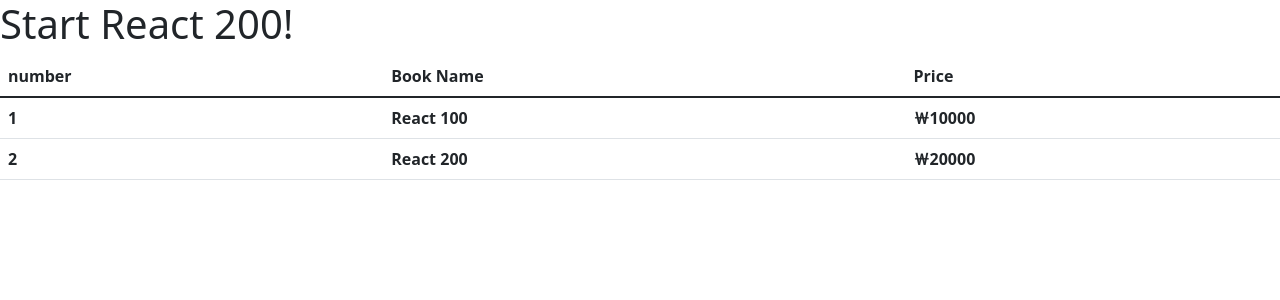
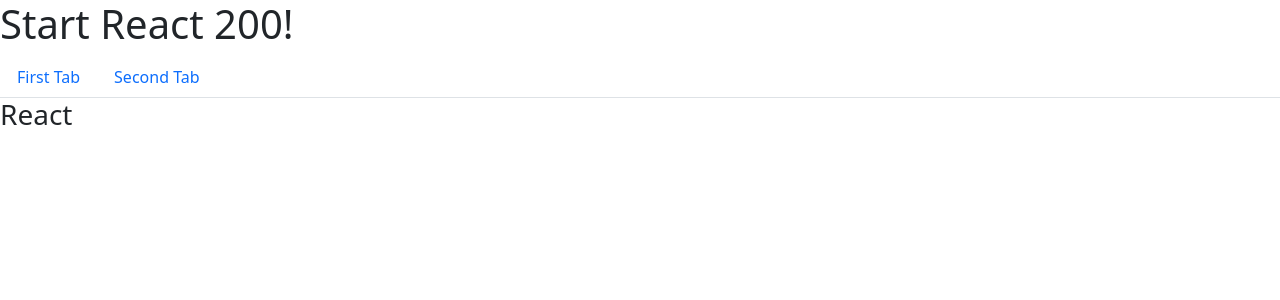
Before and after one commit to prsn-ts/react200, a React (Create React App) app: page / in a window 1280 px wide. Shown: the top 300 px of the page. Built offline with nearby package versions, Linux system fonts and the light colour scheme.

Commit message:
특정 영역마다 다른 내용을 보여주기 위한 reactstrap Tab 사용하기(초급 055)

```diff
--- a/src/App.js
+++ b/src/App.js
@@ -1,12 +1,12 @@
 import React from 'react';
-import ReactstrapTable from './R054_ReactstrapTable'
+import ReactstrapTab from './R055_ReactstrapTab'
 import 'bootstrap/dist/css/bootstrap.css'
 
 function App() {
   return (
     <div>
       <h1>Start React 200!</h1>
-      <ReactstrapTable/>
+      <ReactstrapTab/>
     </div>
   );
 }
--- /dev/null
+++ b/src/R055_ReactstrapTab.js
@@ -0,0 +1,34 @@
+import React, { Component } from 'react';
+import { TabContent, TabPane, Nav, NavItem, NavLink } from 'reactstrap';
+
+class R055_ReactstrapTab extends Component {
+    constructor(props) {
+        super(props);
+        this.state = { TabState: 'React' }
+    }
+
+    toggle = (tabnum) => {
+        if(this.state.TabState !== tabnum) this.setState({TabState:tabnum});
+    }
+
+    render() {
+        return (
+            <>
+                <Nav tabs>
+                    <NavItem>
+                        <NavLink onClick={() => { this.toggle('React'); }}>First Tab</NavLink>
+                    </NavItem>
+                    <NavItem>
+                        <NavLink onClick={() => { this.toggle('200'); }}>Second Tab</NavLink>
+                    </NavItem>
+                </Nav>
+                <TabContent activeTab={this.state.TabState}>
+                    <TabPane tabId='React'><h3>React</h3></TabPane>
+                    <TabPane tabId='200'><h3>200</h3></TabPane>
+                </TabContent>
+            </>
+        )
+    }
+}
+
+export default R055_ReactstrapTab;
```
